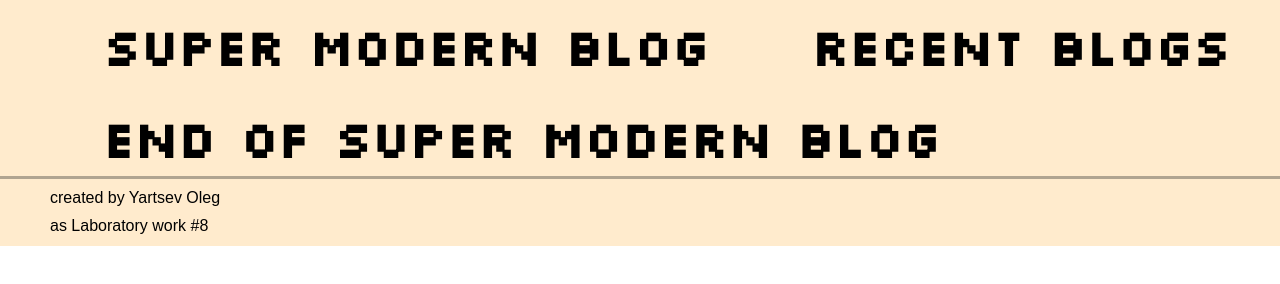
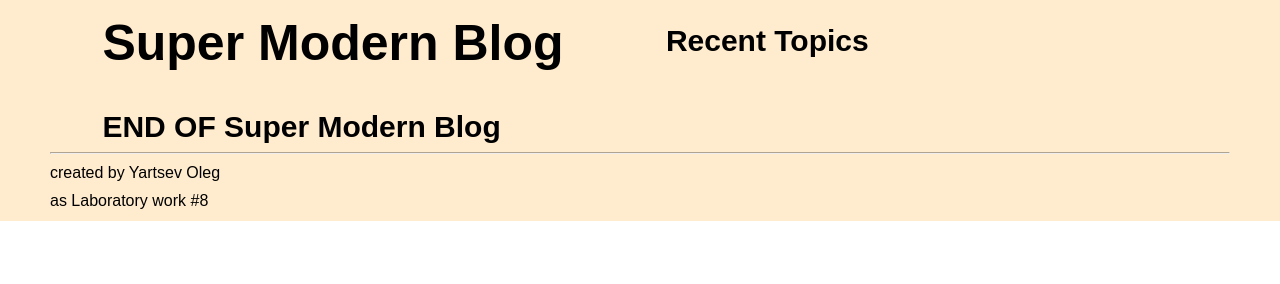
Before and after one commit to Drukast/Laboratory-work-8, a plain HTML site: page index.html in a window 1280 px wide. Drawn offline with Linux system fonts and the light colour scheme; a web font is replaced by a local one.

Commit message:
Update index.html

```diff
--- a/index.html
+++ b/index.html
@@ -4,32 +4,28 @@
 <head>
     <meta charset="UTF-8">
     <meta name="viewport" content="width=device-width, initial-scale=1.0">
-    <meta name='Description' content="Супер хороший и современный онлайн блог">
+    <meta name='Description' content="Super good and modern online blog">
     <meta name="keywords" content="Super Modern Blog">
-    <title>Super Modern Blog-WebSite</title>
-    <link rel="preconnect" href="https://fonts.googleapis.com">
-    <link rel="preconnect" href="https://fonts.gstatic.com" crossorigin>
-    <link href="https://fonts.googleapis.com/css2?family=Silkscreen&display=swap" rel="stylesheet">
+    <title>Super Modern Blog</title>
     <link rel="stylesheet" href="style.css">
 </head>
 
 <body>
     <header>
-        <h1 class="frame">Super Modern Blog</h1>
-        <div class="Vdivider"></div>
-        <h1 class="frame">Recent Blogs</h1>
+        <h1>Super Modern Blog</h1>
+        <h2>Recent Topics</h2>
     </header>
     <div id="list" class="blogs">
     </div>
     <footer>
-        <h1 class="frame footer">END OF Super Modern Blog</h1>
-        <div class="Hdivider"></div>
+        <h2 class="footer">END OF Super Modern Blog</h2>
+        <hr>
         <div>
             <p class="info">created by Yartsev Oleg</p>
             <p class="info">as Laboratory work #8</p>
         </div>
     </footer>
-    <script src="script.js"></script>
+    <script src="scripts/main.js"></script>
 </body>
 
 </html>
```
